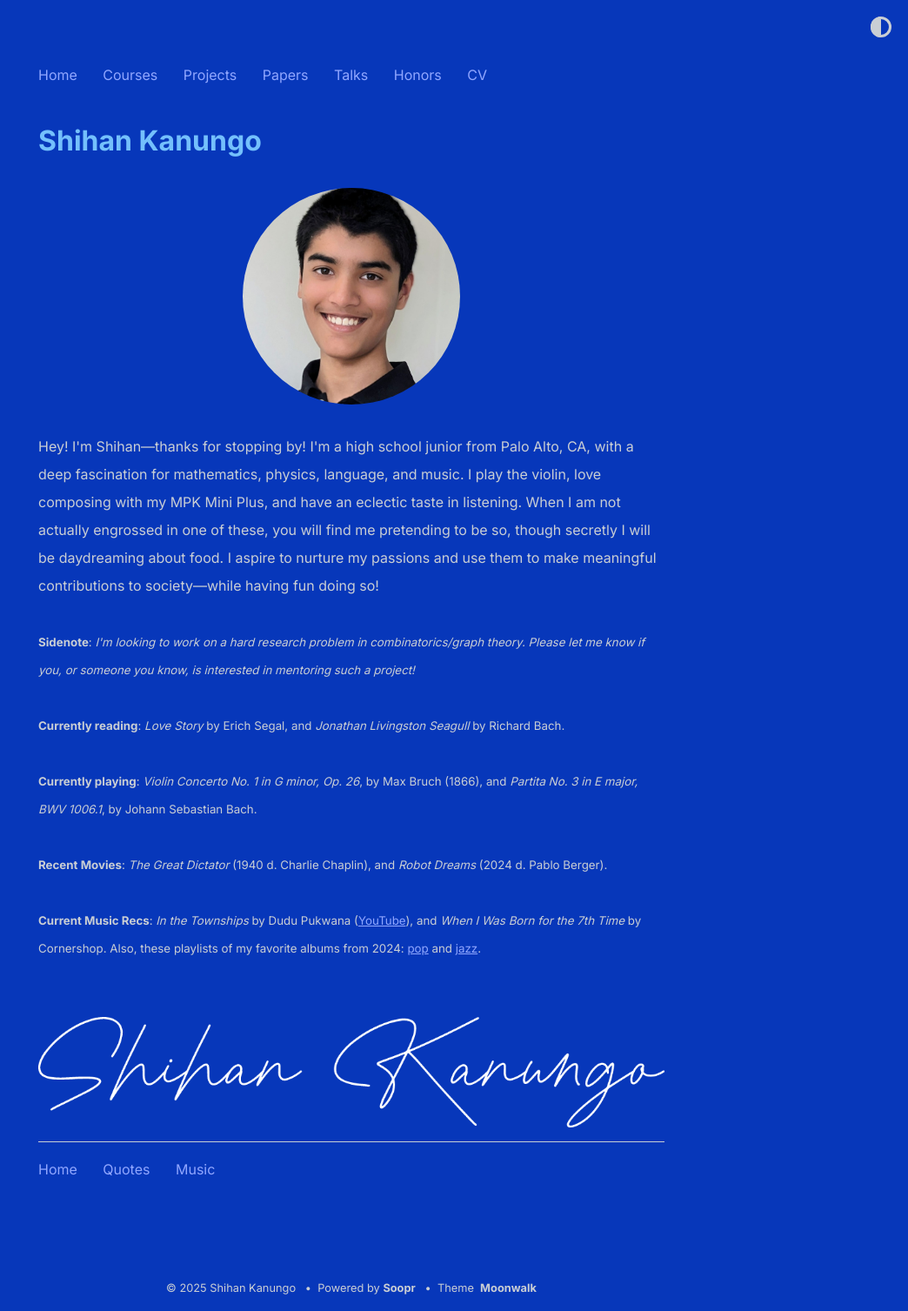
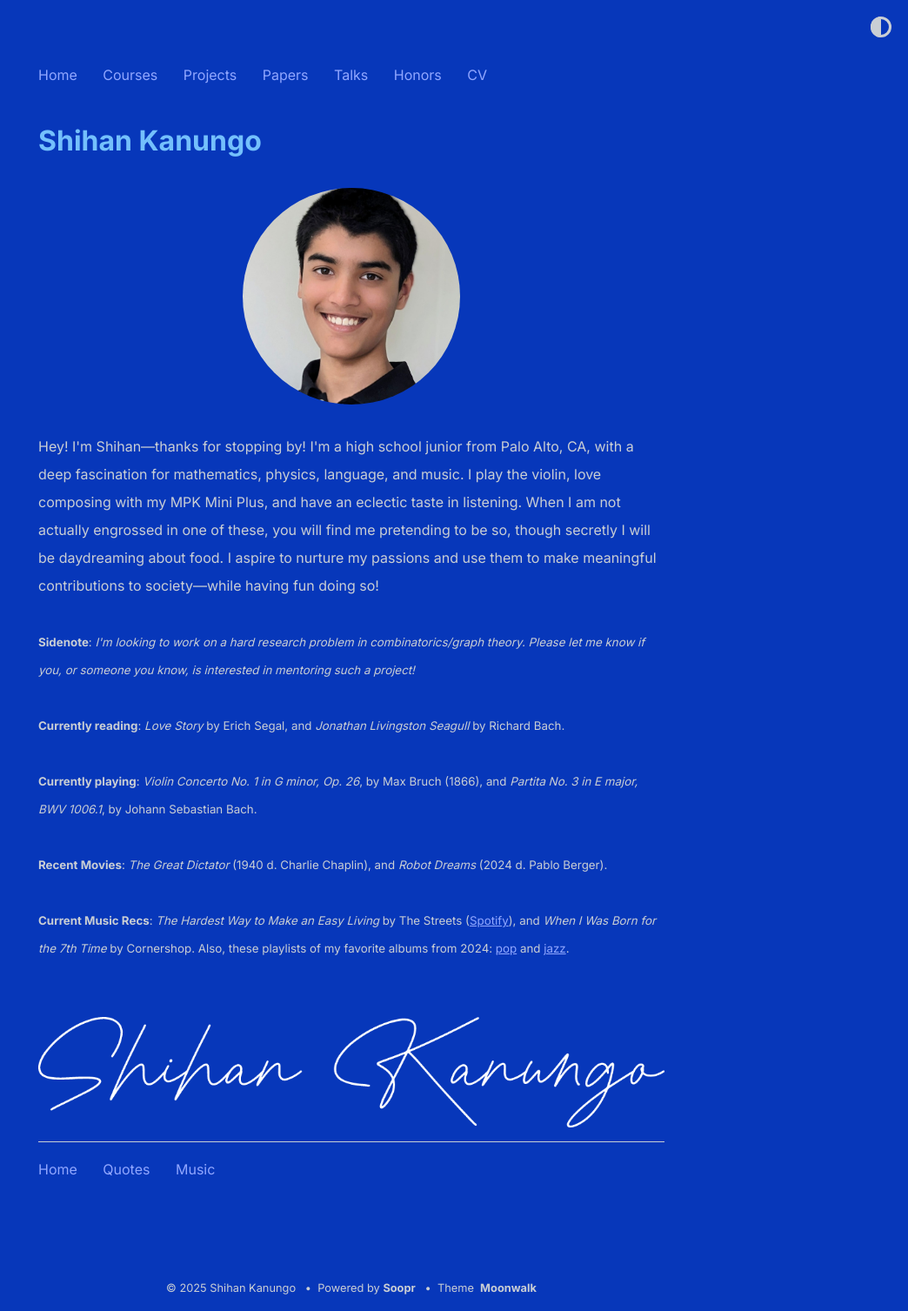
Before and after one commit to shihankanungo/shihankanungo.github.io, a Jekyll site: the page built from index.md, in a window 1280 px wide. Shown: the whole page at 87% size, without its empty margins (236-1280 px from the left). Built offline with Jekyll 4.4.1, drawn with Linux system fonts in a browser that asks for light colours.

Commit message:
Update _config.yml

```diff
--- a/_config.yml
+++ b/_config.yml
@@ -15,7 +15,7 @@
           <br /><br />
           <small><b>Recent Movies</b>: <i>The Great Dictator</i> (1940 d. Charlie Chaplin), and <i>Robot Dreams</i> (2024 d. Pablo Berger). </small>
           <br /><br />
-          <small><b>Current Music Recs</b>: <i>In the Townships</i> by Dudu Pukwana (<a href="https://youtube.com/playlist?list=PLE8FFB87B77AF5AD8&si=CJrt4bXMtnqv0F4H">YouTube</a>), and <i>When I Was Born for the 7th Time</i> by Cornershop. Also, these playlists of my favorite albums from 2024: <a href="https://open.spotify.com/playlist/0plT5tvEl6lVLrQDk0X3eu?si=fe06480b57f64999">pop</a> and <a href="https://open.spotify.com/playlist/5iHDUPHT30iNd4Feg0yg4f?si=737a0b1a27924789">jazz</a>. </small>
+          <small><b>Current Music Recs</b>: <i>The Hardest Way to Make an Easy Living</i> by The Streets (<a href="https://open.spotify.com/album/7EZnqnThnWnSG4MJMd0Gug?si=6Sce8NbnRFWaTJgJqCLrvg">Spotify</a>), and <i>When I Was Born for the 7th Time</i> by Cornershop. Also, these playlists of my favorite albums from 2024: <a href="https://open.spotify.com/playlist/0plT5tvEl6lVLrQDk0X3eu?si=fe06480b57f64999">pop</a> and <a href="https://open.spotify.com/playlist/5iHDUPHT30iNd4Feg0yg4f?si=737a0b1a27924789">jazz</a>. </small>
           <br /><br /><br />
 
   <img className="mt-8 md:mt-12 w-1/2 sm:w-1/3 lg:w-1/4" src="/signature.png" alt="signature of shihan" aria-hidden="true" />
```
